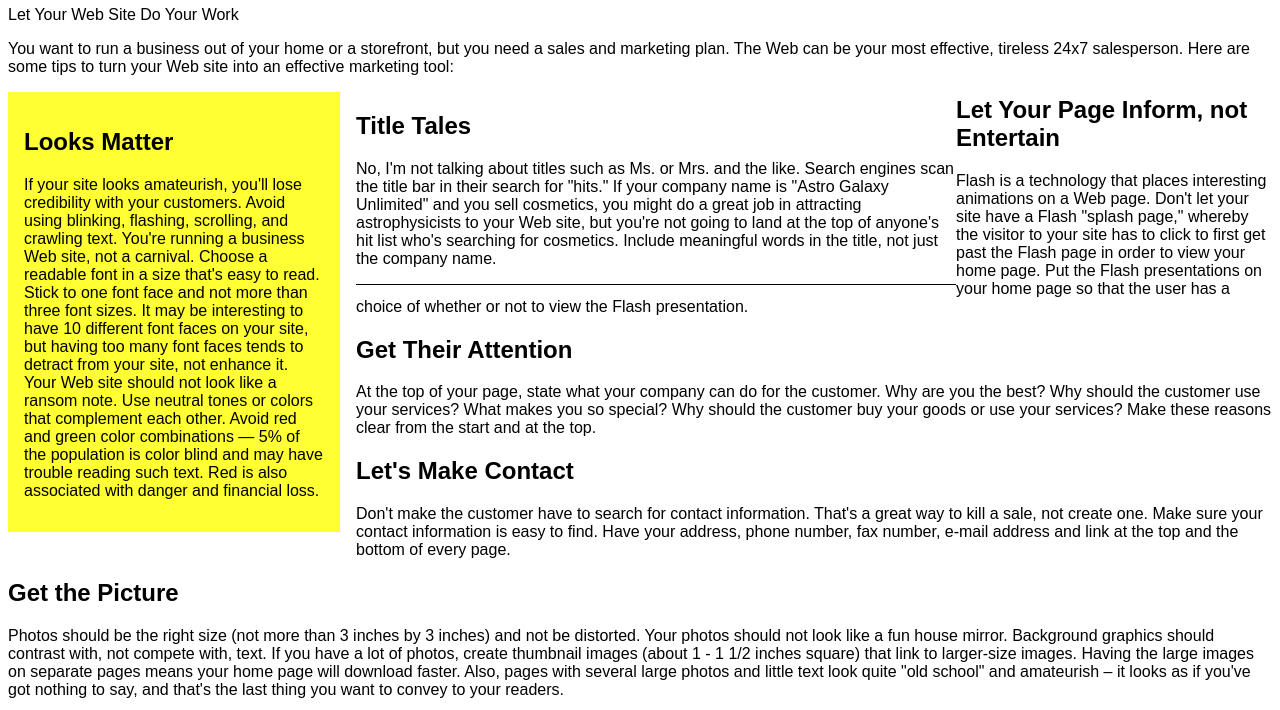
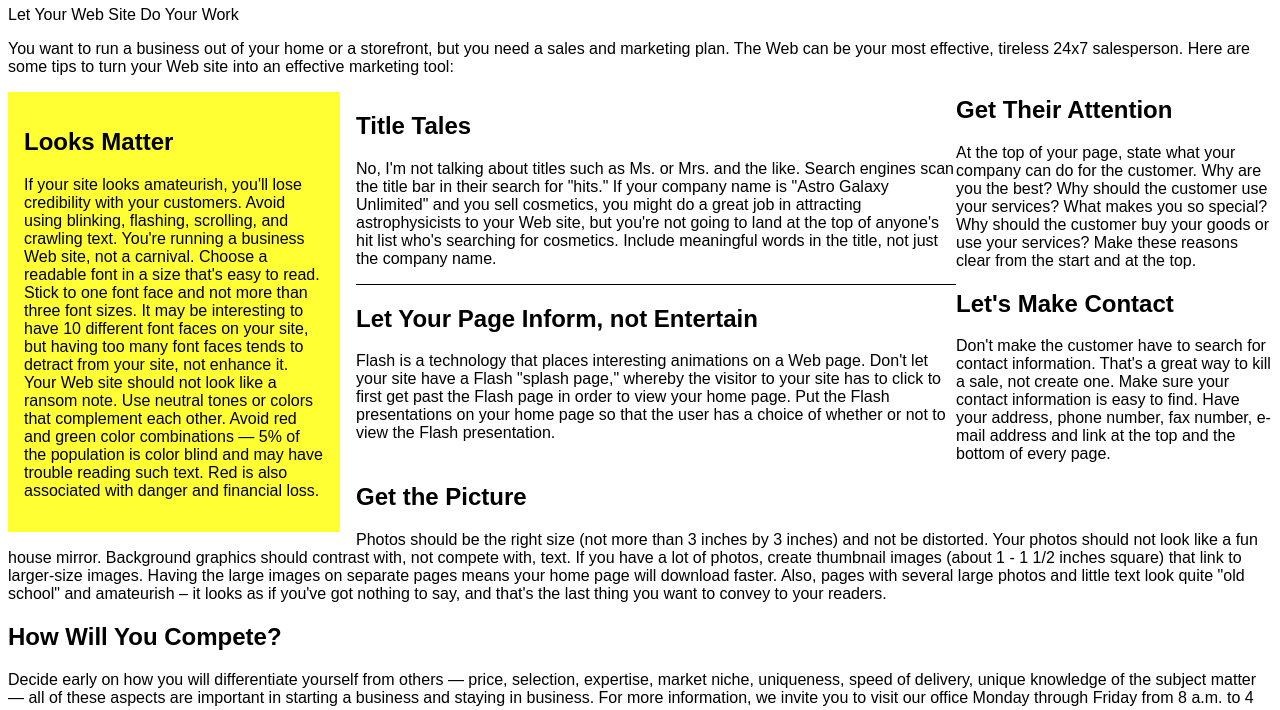
Before and after one commit to tanzinar/mages-Review-Render-an-image-on-a-webpage, a plain HTML site: page index.html in a window 1280 px wide. Shown: the part 74-784 px from the top of the page. Drawn offline with Linux system fonts and the light colour scheme.

Commit message:
Update index.html

```diff
--- a/index.html
+++ b/index.html
@@ -19,8 +19,10 @@
 <p>No, I'm not talking about titles such as Ms. or Mrs. and the like. Search engines scan the title bar in their search for "hits." If your company name is "Astro Galaxy Unlimited" and you sell cosmetics, you might do a great job in attracting astrophysicists to your Web site, but you're not going to land at the top of anyone's hit list who's searching for cosmetics. Include meaningful words in the title, not just the company name.
 </p>
 </div>
+<div id="entertain">
 <h2>Let Your Page Inform, not Entertain</h2>
 <p>Flash is a technology that places interesting animations on a Web page. Don't let your site have a Flash "splash page," whereby the visitor to your site has to click to first get past the Flash page in order to view your home page. Put the Flash presentations on your home page so that the user has a choice of whether or not to view the Flash presentation.</p>
+</div>
 <h2>Get Their Attention</h2>
 <p>At the top of your page, state what your company can do for the customer. Why are you the best? Why should the customer use your services? What makes you so special? Why should the customer buy your goods or use your services? Make these reasons clear from the start and at the top.</p>
 <h2>Let's Make Contact</h2>
```
